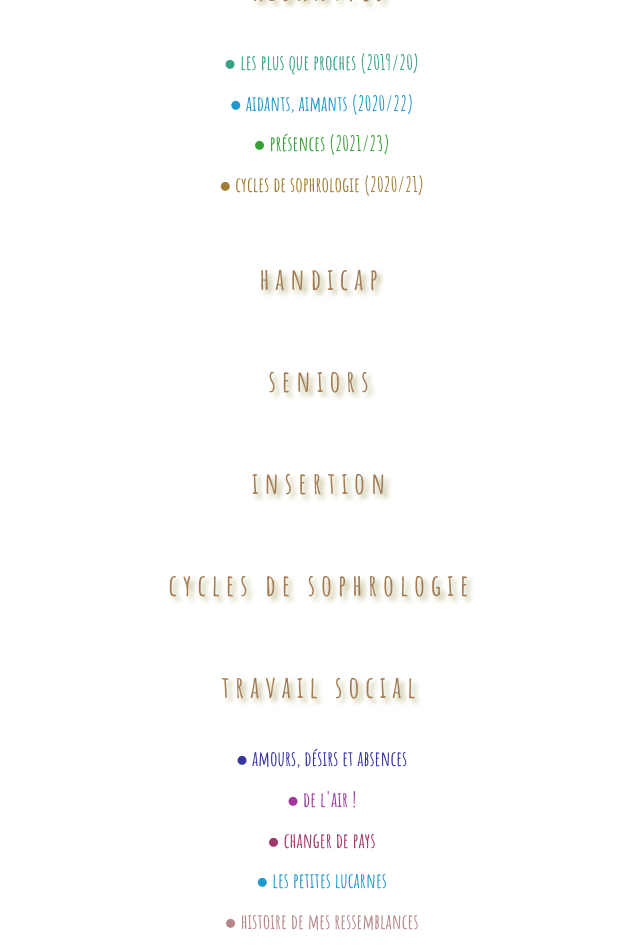
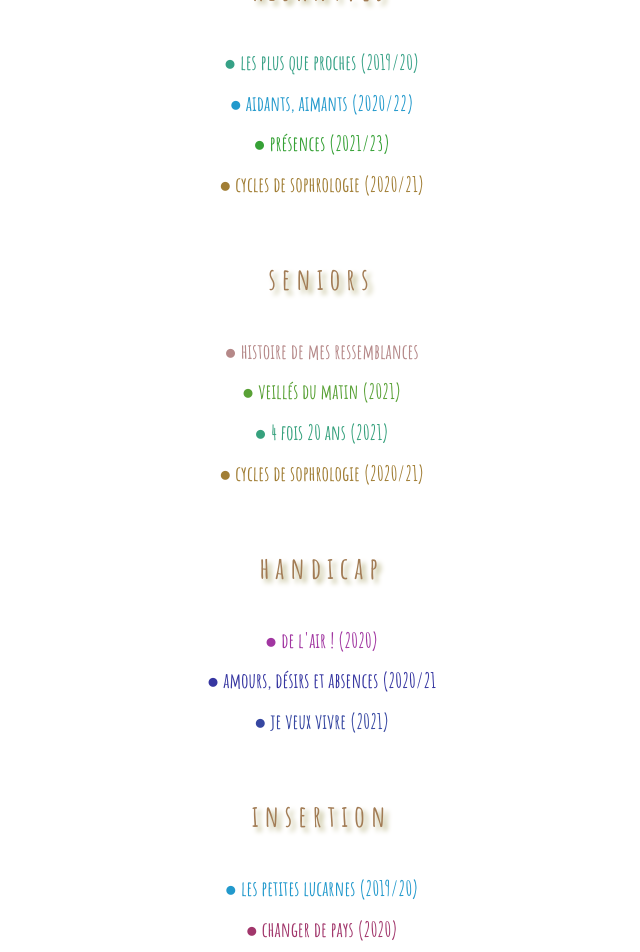
Before and after one commit to leshnik/revertouthaut, a Jekyll site: the page built from ateliers.md, in a window 1280 px wide and 1400 px high, scrolled down 1340 px. Shown: the top 952 px of the window, without its empty margins (295-935 px from the left). Built offline with Jekyll 4.4.1, drawn with Linux system fonts in a browser that asks for light colours; some of the changed text lies outside the part shown.

Commit message:
ateliers page done pending

```diff
--- a/ateliers.md
+++ b/ateliers.md
@@ -30,34 +30,29 @@ summary: Nos ateliers peuvent avoir lieu sur tout le département de la Saône e
   <li><a style="color: hsl(120,50%,42%)" href="#">●&nbsp;présences (2021/23)</a></li>
   <li><a style="color: hsl(40.6,50.5%,42%)" href="/cycles-de-sophrologie">●&nbsp;cycles de sophrologie (2020/21)</a></li>
 </ul>
+<h2>seniors</h2>
+<ul class="center-text">
+  <li><a style="color: rgb(181, 136, 136)" href="/histoire-de-mes-ressemblances">●&nbsp;histoire de mes ressemblances</a></li>
+  <li><a style="color: hsl(100,50%,42%)" href="#">●&nbsp;veillés du matin (2021)</a></li>
+  <li><a style="color: hsl(160,50%,42%)" href="#">●&nbsp;4 fois 20 ans (2021)</a></li>
+  <li><a style="color: hsl(40.6,50.5%,42%)" href="/cycles-de-sophrologie">●&nbsp;cycles de sophrologie (2020/21)</a></li>
+</ul>
 <h2>handicap</h2>
-<h2>seniors</h2>
+<ul class="center-text">
+ <li><a style="color: hsl(300,50%,42%)" href="/de-l-air">●&nbsp;de l'air&nbsp;! (2020)</a></li>
+  <li><a style="color: hsl(240,50%,42%)" href="/amours-desirs-et-absences">●&nbsp;amours, désirs et absences (2020/21</a>
+  </li>
+  <li><a style="color: hsl(230,50%,42%)" href="#">●&nbsp;je veux vivre (2021)</a></li>
+</ul>
 <h2>insertion</h2>
+<ul class="center-text">
+  <li><a style="color: #29c" href="/les-petites-lucarnes">●&nbsp;les petites lucarnes (2019/20)</a></li>
+  <li><a style="color: hsl(330,50%,42%)" href="/changer-de-pays">●&nbsp;changer de pays (2020)</a></li>
+</ul>
 <h2>cycles de sophrologie</h2>
 <h2>travail social</h2>
-
 <ul class="center-text">
-
-
-
-
-
-
-
-
-  <li><a style="color: hsl(240,50%,42%)" href="/amours-desirs-et-absences">●&nbsp;amours, désirs et absences</a>
-  </li>
-
-  <li><a style="color: hsl(300,50%,42%)" href="/de-l-air">●&nbsp;de l'air&nbsp;!</a></li>
-
-  <li><a style="color: hsl(330,50%,42%)" href="/changer-de-pays">●&nbsp;changer de pays</a></li>
-
-
-
-  <li><a style="color: #29c" href="/les-petites-lucarnes">●&nbsp;les petites lucarnes</a></li>
-
-  <li><a style="color: rgb(181, 136, 136)" href="/histoire-de-mes-ressemblances">●&nbsp;histoire de mes ressemblances</a></li>
-
+  <li><a style="color: hsl(52, 45.6%, 34.7%)" href="/pour-travailleurs-sociaux-et-soignants">●&nbsp;pour travailleurs sociaux et soignants</a></li>
 </ul>
 <div class="space-below"></div>
 <!-- Slideshow container -->
```
